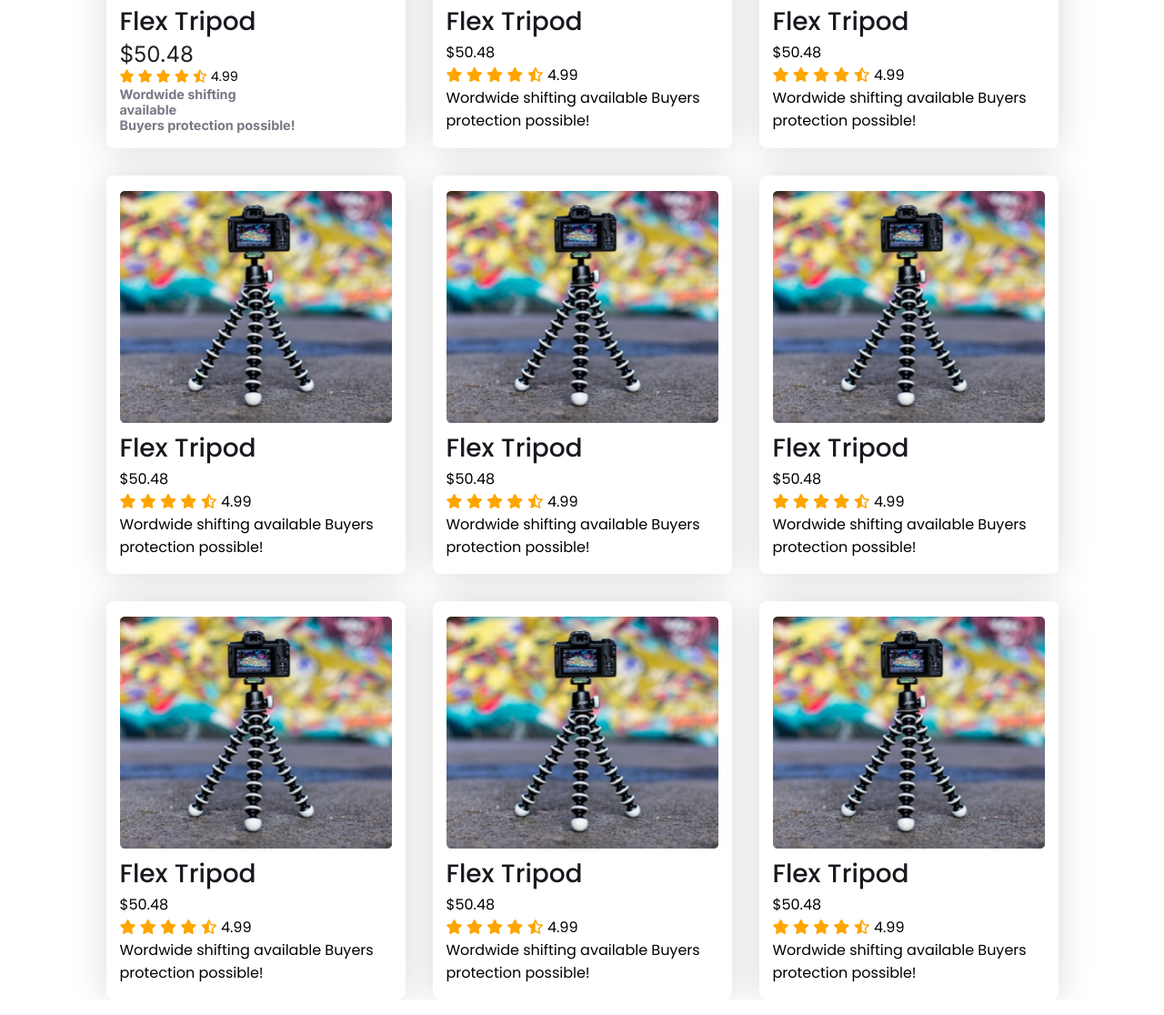
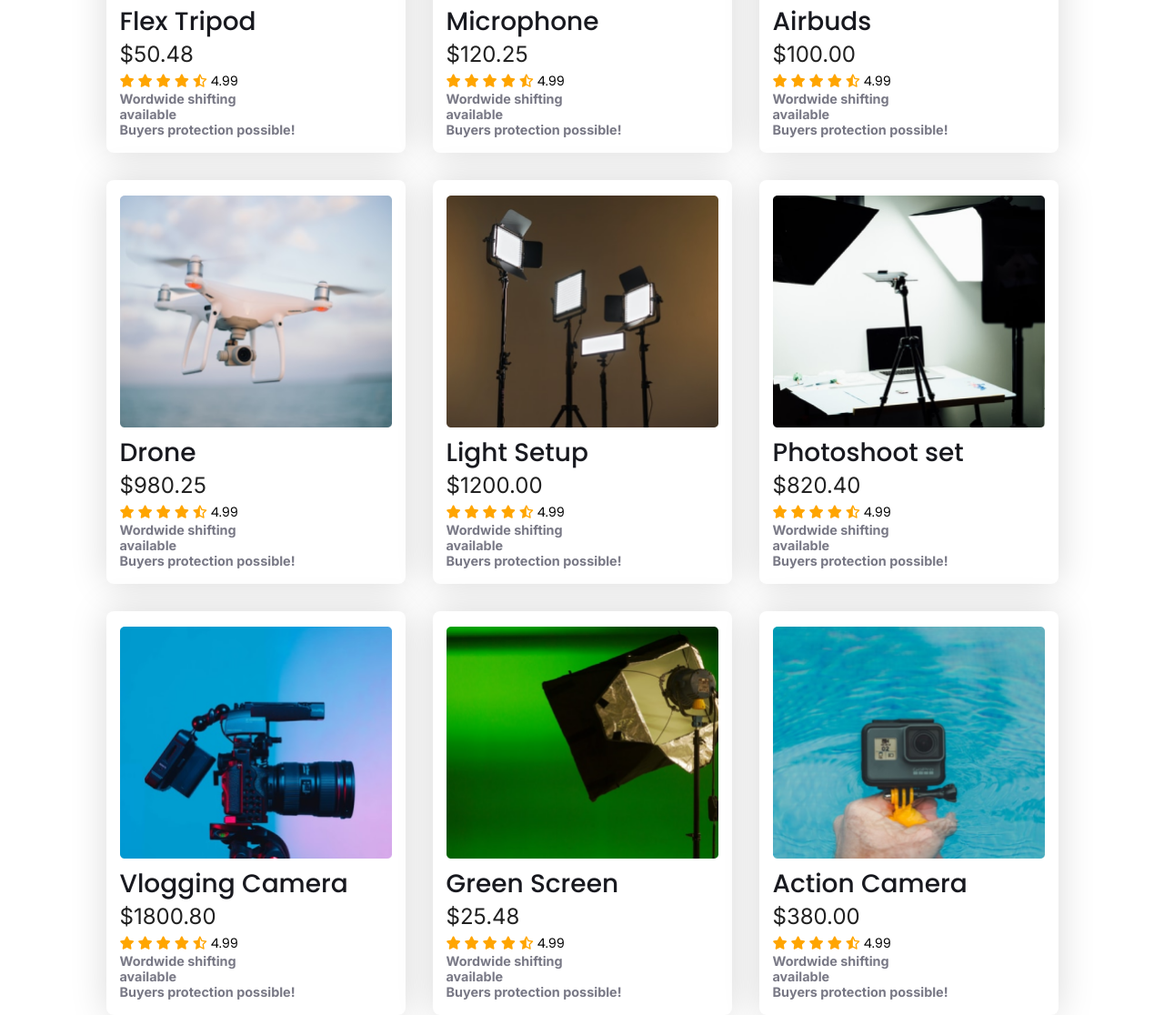
Before and after one commit to refatkhan/influencer-gear, a plain HTML site: page index.html in a window 1280 px wide. Shown: the part 1044-2160 px from the top of the page at 91% size. Drawn offline with Linux system fonts and the light colour scheme.

Commit message:
done wth collection

```diff
--- a/index.html
+++ b/index.html
@@ -71,17 +71,17 @@
                             <span><i class="fa-solid fa-star"></i></span>
                             <span><i class="fa-solid fa-star"></i></span>
                             <span><i class="fa-solid fa-star"></i></span>
-                            <span><i class="fa-regular fa-star-half-stroke" ></i></span>
+                            <span><i class="fa-regular fa-star-half-stroke"></i></span>
                             4.99
                         </p>
                         <p class="description">Wordwide shifting <br> available <br>
                             Buyers protection possible!</p>
                     </div>
                     <div class="image-card">
-                        <img src="./images/tripod.png" alt="">
-                        <h3>Flex Tripod</h3>
-                        <p>$50.48</p>
-                        <p>
+                        <img src="./images/mic.png" alt="">
+                        <h3>Microphone</h3>
+                        <p class="price">$120.25</p>
+                        <p class="rating">
                             <span><i class="fa-solid fa-star"></i></span>
                             <span><i class="fa-solid fa-star"></i></span>
                             <span><i class="fa-solid fa-star"></i></span>
@@ -89,14 +89,14 @@
                             <span><i class="fa-regular fa-star-half-stroke"></i></span>
                             4.99
                         </p>
-                        <p>Wordwide shifting available
+                        <p class="description">Wordwide shifting <br> available <br>
                             Buyers protection possible!</p>
                     </div>
                     <div class="image-card">
-                        <img src="./images/tripod.png" alt="">
-                        <h3>Flex Tripod</h3>
-                        <p>$50.48</p>
-                        <p>
+                        <img src="./images/airpod.png" alt="">
+                        <h3>Airbuds</h3>
+                        <p class="price">$100.00</p>
+                        <p class="rating">
                             <span><i class="fa-solid fa-star"></i></span>
                             <span><i class="fa-solid fa-star"></i></span>
                             <span><i class="fa-solid fa-star"></i></span>
@@ -104,14 +104,14 @@
                             <span><i class="fa-regular fa-star-half-stroke"></i></span>
                             4.99
                         </p>
-                        <p>Wordwide shifting available
+                        <p class="description">Wordwide shifting <br> available <br>
                             Buyers protection possible!</p>
                     </div>
                     <div class="image-card">
-                        <img src="./images/tripod.png" alt="">
-                        <h3>Flex Tripod</h3>
-                        <p>$50.48</p>
-                        <p>
+                        <img src="./images/drone.png" alt="">
+                        <h3>Drone</h3>
+                        <p class="price">$980.25</p>
+                        <p class="rating">
                             <span><i class="fa-solid fa-star"></i></span>
                             <span><i class="fa-solid fa-star"></i></span>
                             <span><i class="fa-solid fa-star"></i></span>
@@ -119,14 +119,14 @@
                             <span><i class="fa-regular fa-star-half-stroke"></i></span>
                             4.99
                         </p>
-                        <p>Wordwide shifting available
+                        <p class="description">Wordwide shifting <br> available <br>
                             Buyers protection possible!</p>
                     </div>
                     <div class="image-card">
-                        <img src="./images/tripod.png" alt="">
-                        <h3>Flex Tripod</h3>
-                        <p>$50.48</p>
-                        <p>
+                        <img src="./images/lights.png" alt="">
+                        <h3>Light Setup</h3>
+                        <p class="price">$1200.00</p>
+                        <p class="rating">
                             <span><i class="fa-solid fa-star"></i></span>
                             <span><i class="fa-solid fa-star"></i></span>
                             <span><i class="fa-solid fa-star"></i></span>
@@ -134,14 +134,14 @@
                             <span><i class="fa-regular fa-star-half-stroke"></i></span>
                             4.99
                         </p>
-                        <p>Wordwide shifting available
+                        <p class="description">Wordwide shifting <br> available <br>
                             Buyers protection possible!</p>
                     </div>
                     <div class="image-card">
-                        <img src="./images/tripod.png" alt="">
-                        <h3>Flex Tripod</h3>
-                        <p>$50.48</p>
-                        <p>
+                        <img src="./images/setup.png" alt="">
+                        <h3>Photoshoot set</h3>
+                        <p class="price">$820.40</p>
+                        <p class="rating">
                             <span><i class="fa-solid fa-star"></i></span>
                             <span><i class="fa-solid fa-star"></i></span>
                             <span><i class="fa-solid fa-star"></i></span>
@@ -149,14 +149,14 @@
                             <span><i class="fa-regular fa-star-half-stroke"></i></span>
                             4.99
                         </p>
-                        <p>Wordwide shifting available
+                        <p class="description">Wordwide shifting <br> available <br>
                             Buyers protection possible!</p>
                     </div>
                     <div class="image-card">
-                        <img src="./images/tripod.png" alt="">
-                        <h3>Flex Tripod</h3>
-                        <p>$50.48</p>
-                        <p>
+                        <img src="./images/camera.png" alt="">
+                        <h3>Vlogging Camera</h3>
+                        <p class="price">$1800.80</p>
+                        <p class="rating">
                             <span><i class="fa-solid fa-star"></i></span>
                             <span><i class="fa-solid fa-star"></i></span>
                             <span><i class="fa-solid fa-star"></i></span>
@@ -164,14 +164,14 @@
                             <span><i class="fa-regular fa-star-half-stroke"></i></span>
                             4.99
                         </p>
-                        <p>Wordwide shifting available
+                        <p class="description">Wordwide shifting <br> available <br>
                             Buyers protection possible!</p>
                     </div>
                     <div class="image-card">
-                        <img src="./images/tripod.png" alt="">
-                        <h3>Flex Tripod</h3>
-                        <p>$50.48</p>
-                        <p>
+                        <img src="./images/single-light.png" alt="">
+                        <h3>Green Screen</h3>
+                        <p class="price">$25.48</p>
+                        <p class="rating">
                             <span><i class="fa-solid fa-star"></i></span>
                             <span><i class="fa-solid fa-star"></i></span>
                             <span><i class="fa-solid fa-star"></i></span>
@@ -179,14 +179,14 @@
                             <span><i class="fa-regular fa-star-half-stroke"></i></span>
                             4.99
                         </p>
-                        <p>Wordwide shifting available
+                        <p class="description">Wordwide shifting <br> available <br>
                             Buyers protection possible!</p>
                     </div>
                     <div class="image-card">
-                        <img src="./images/tripod.png" alt="">
-                        <h3>Flex Tripod</h3>
-                        <p>$50.48</p>
-                        <p>
+                        <img src="./images/action.png" alt="">
+                        <h3>Action Camera</h3>
+                        <p class="price">$380.00</p>
+                        <p class="rating">
                             <span><i class="fa-solid fa-star"></i></span>
                             <span><i class="fa-solid fa-star"></i></span>
                             <span><i class="fa-solid fa-star"></i></span>
@@ -194,7 +194,7 @@
                             <span><i class="fa-regular fa-star-half-stroke"></i></span>
                             4.99
                         </p>
-                        <p>Wordwide shifting available
+                        <p class="description">Wordwide shifting <br> available <br>
                             Buyers protection possible!</p>
                     </div>
                 </div>
--- a/style.css
+++ b/style.css
@@ -233,12 +233,14 @@ li>a {
     font-family: "Inter", serif;
     font-size: 1.5rem;
     color:rgba(0, 0, 0, 0.87) ;
+    margin-bottom: 5px;
   }
   .image-card .rating{
     font-size: .90rem;
   }
-  .image-card p>span i{
+  .image-card p>span, p> i{
     color: orange;
+    margin: 8px 0;
   }
   .image-card .description{
     max-width: 196px;
```
